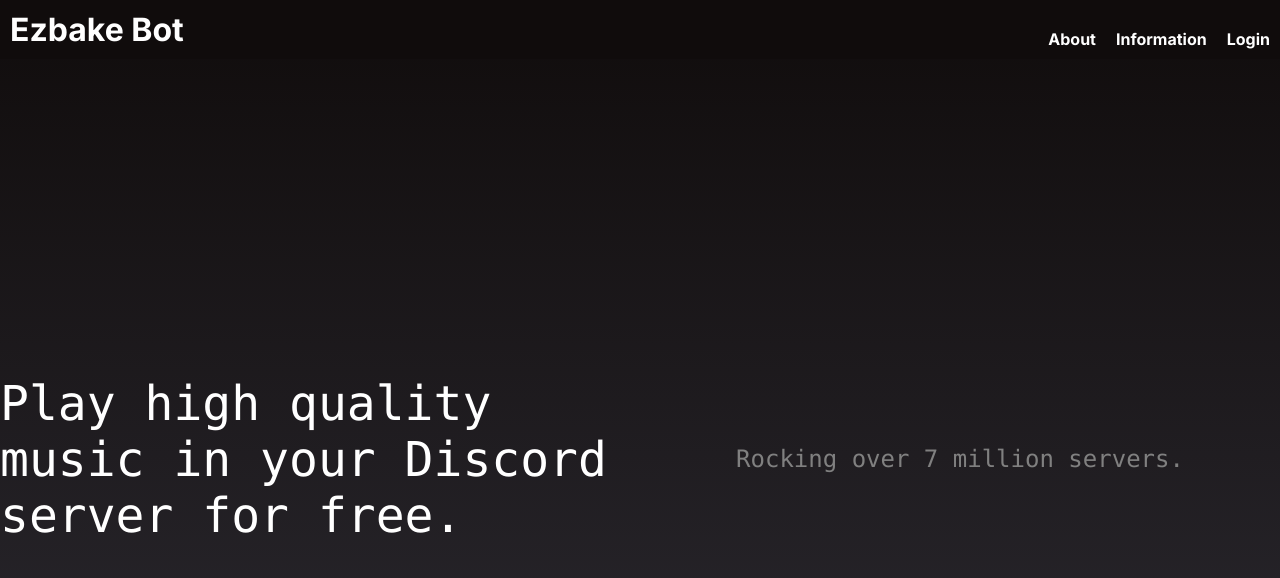
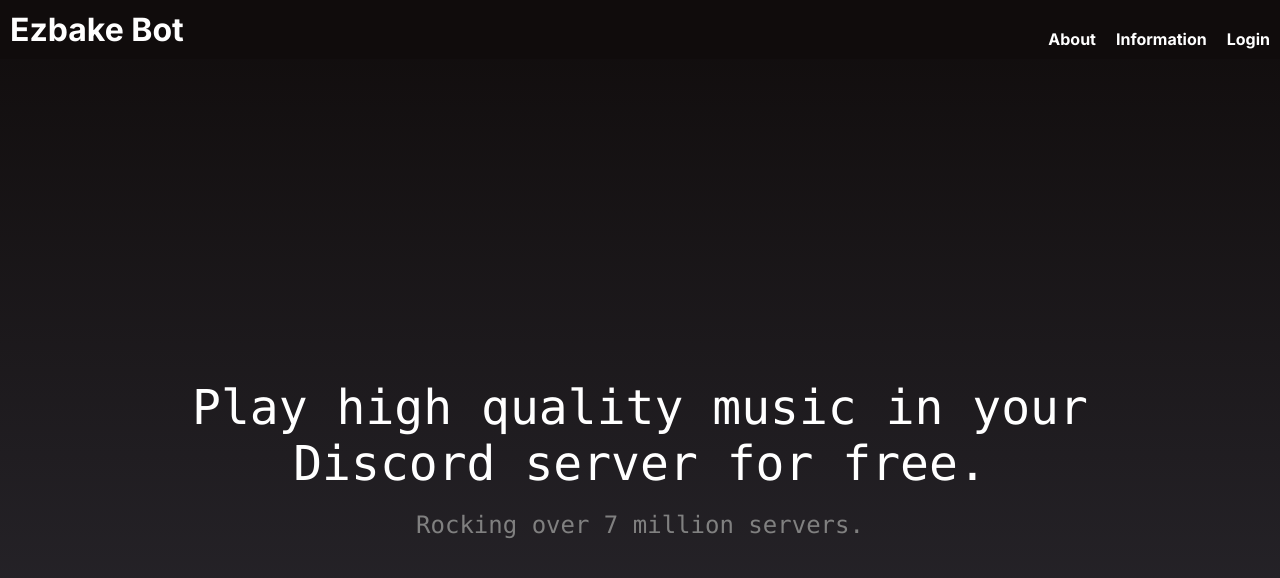
Before and after one commit to aaranl/Discord-Bot, a Next.js app in the folder site/frontend/: page / in a window 1280 px wide. Shown: the top 578 px of the page. Built offline with nearby package versions, Linux system fonts and the light colour scheme.

Commit message:
Update page.module.css

```diff
--- a/site/frontend/app/page.module.css
+++ b/site/frontend/app/page.module.css
@@ -140,6 +140,7 @@
 
 .centerPieceContainer {
   display: flex;
+  flex-direction: column;
   justify-content: center;
   align-items: center;
   min-height: 100vh;
@@ -155,7 +156,9 @@
   z-index: 2;
   font-family: var(--font-mono);
   color: white;
-  height: 100vh;
+  text-align: center;
+  height: auto;
+  margin:10px
 }
 
 .centerPieceSecondary {
@@ -168,7 +171,9 @@
   z-index: 2;
   font-family: var(--font-mono);
   color: gray;
-  height: 100vh;
+  text-align: center;
+  height: auto;
+  margin:10px
 }
 
 
```
